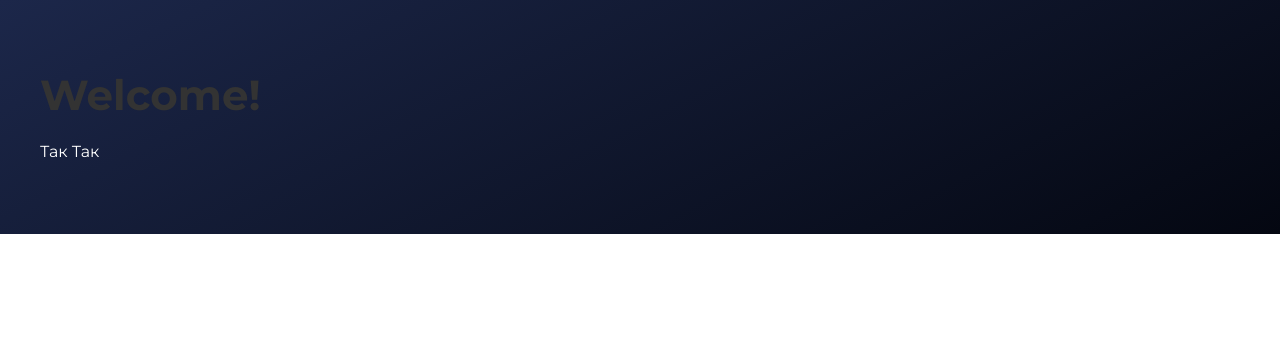
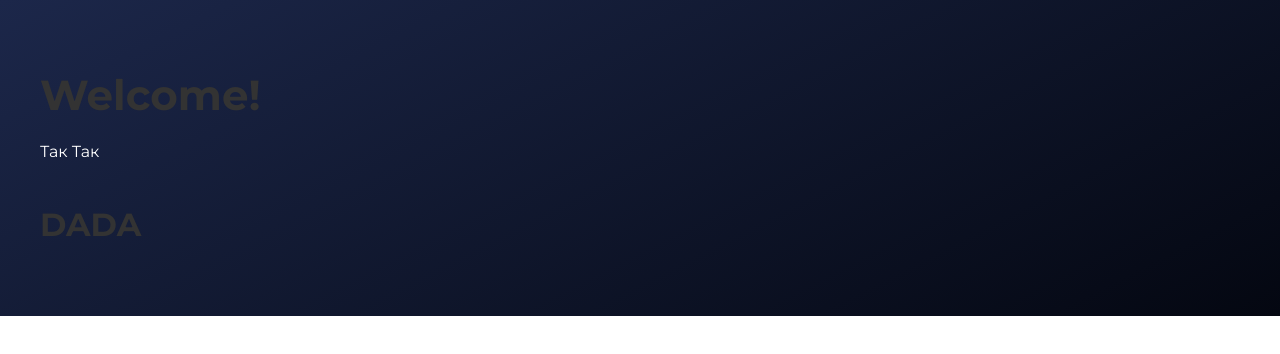
Before and after one commit to De4fMut/creativecult, a website: page src/index.html in a window 1280 px wide. Drawn offline with nearby package versions, Linux system fonts and the light colour scheme; files that its build step writes are made by us from their sources.

Commit message:
Added DADA

```diff
--- a/src/index.html
+++ b/src/index.html
@@ -4,6 +4,7 @@
     <div class="uk-container">
         <h1>Welcome!</h1>
         <p>Так Так</p>
+        <h2>DADA</h2>
     </div>
 </div>
 
```
